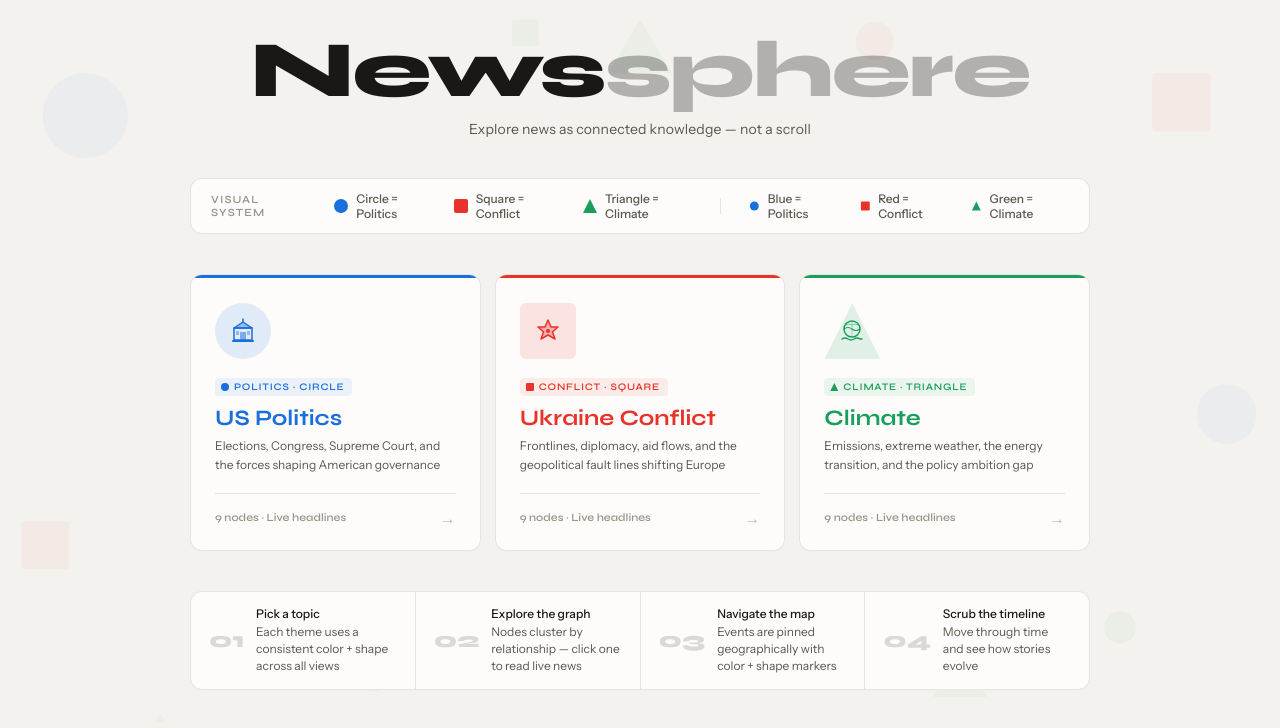
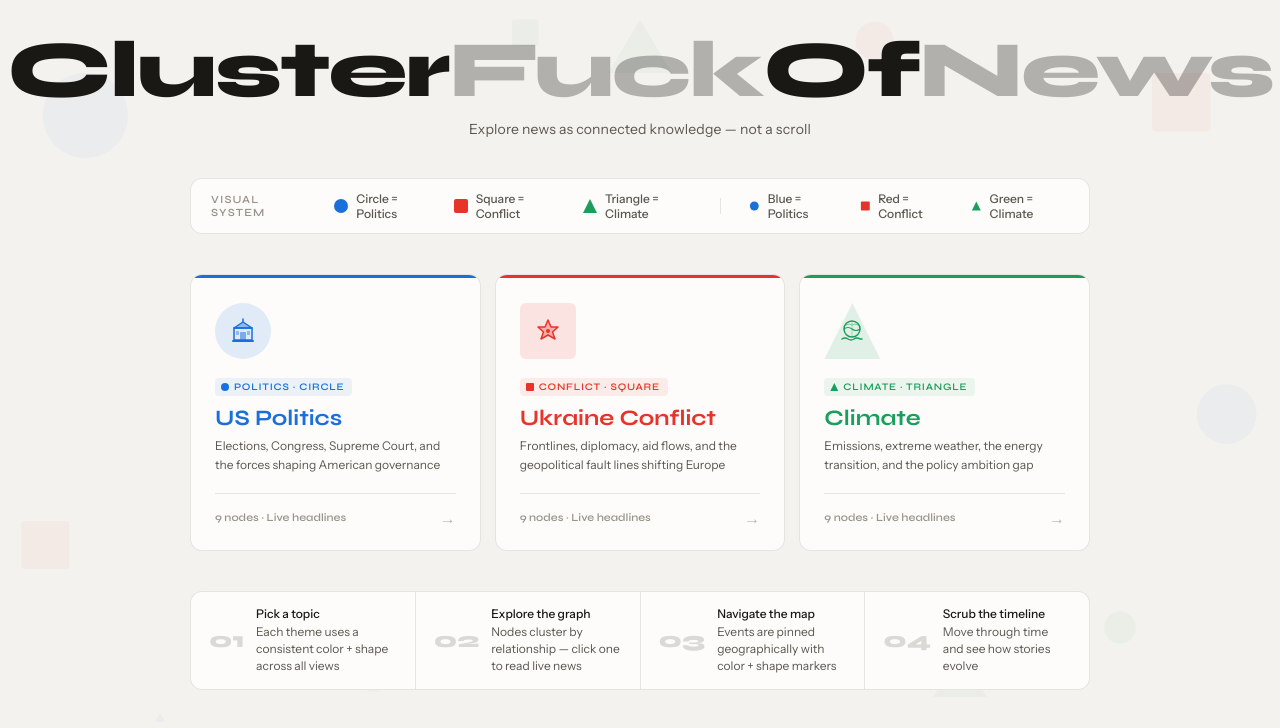
Before and after one commit to emmaeken/clusterfuck, a website: page public/index.html in a window 1280 px wide. Drawn offline with Linux system fonts and the light colour scheme.

Commit message:
Update index.html

```diff
--- a/public/index.html
+++ b/public/index.html
@@ -3,7 +3,7 @@
 <head>
 <meta charset="UTF-8">
 <meta name="viewport" content="width=device-width, initial-scale=1.0">
-<title>Newsphere</title>
+<title>Cluster Fuck Of News</title>
 <link rel="preconnect" href="https://fonts.googleapis.com">
 <link rel="preconnect" href="https://fonts.gstatic.com" crossorigin>
 <link href="https://fonts.googleapis.com/css2?family=Syne:wght@400;500;600;700;800&family=Instrument+Sans:ital,wght@0,400;0,500;1,400&display=swap" rel="stylesheet">
@@ -292,7 +292,7 @@ html, body { height: 100%; background: var(--bg); color: var(--ink); font-family
 
     <!-- HEADER -->
     <div class="land-header">
-      <div class="land-wordmark">News<em>sphere</em></div>
+      <div class="land-wordmark">Cluster<em>Fuck</em>Of<em>News</em></div>
       <div class="land-sub">Explore news as connected knowledge — not a scroll</div>
     </div>
 
```
